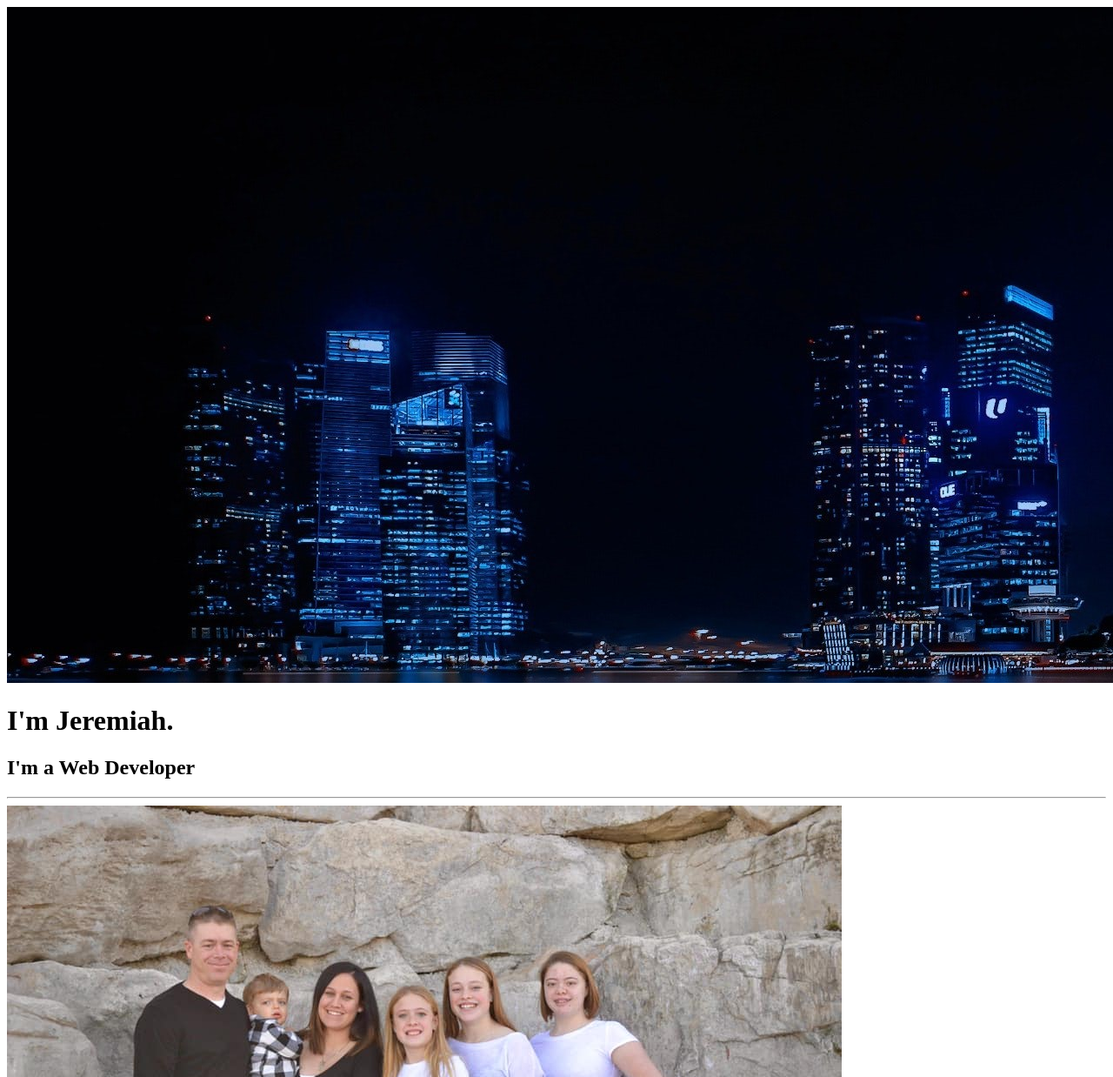
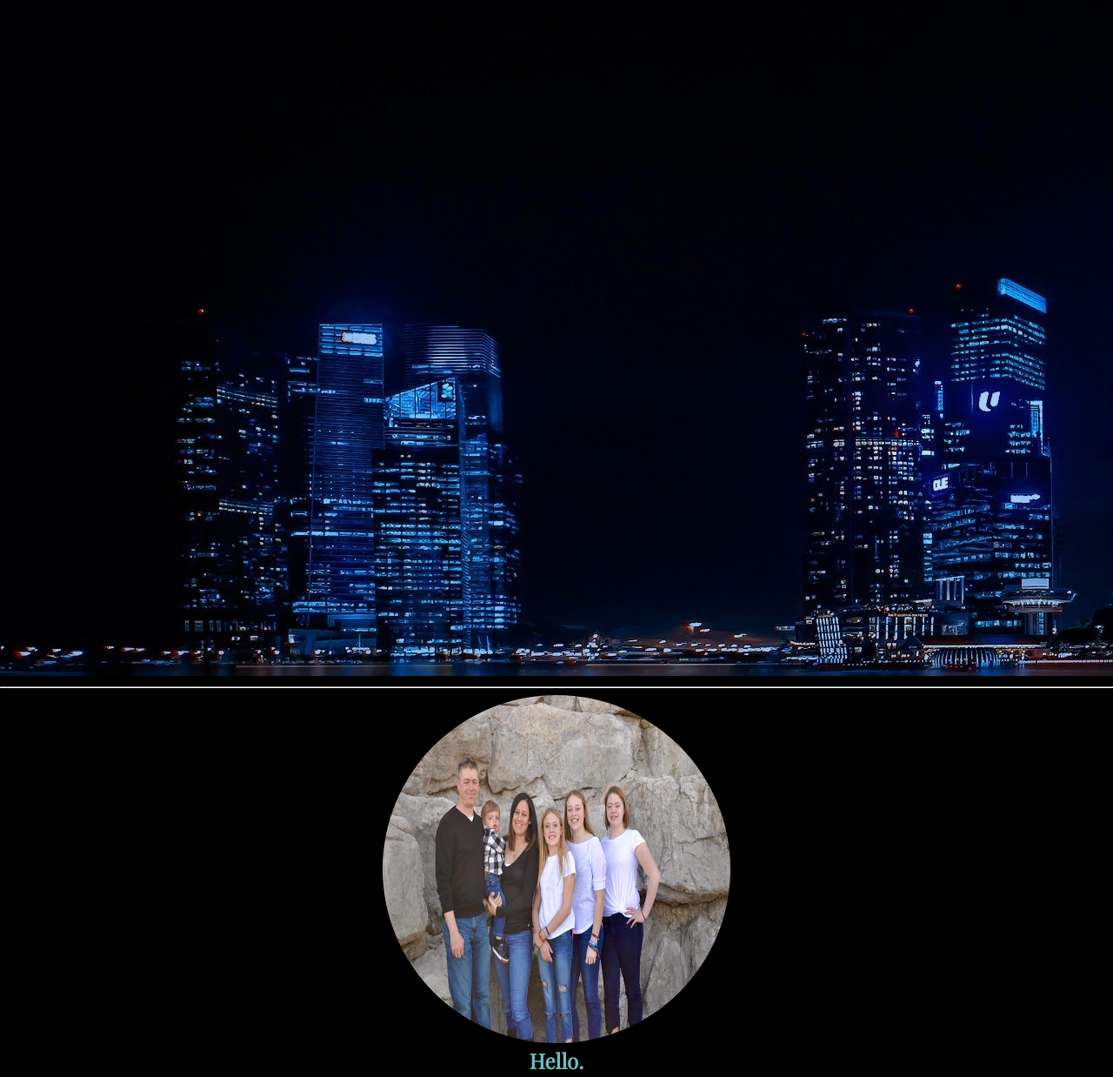
Before and after one commit to Jbritton13/Beginning, a plain HTML site: page index.html in a window 1280 px wide. Shown: the top 1238 px of the page at 87% size. Drawn offline with nearby package versions, Linux system fonts and the light colour scheme; the site is published under a folder, as on GitHub Pages, so addresses that start at the root find nothing.

Commit message:
Update index.html

```diff
--- a/index.html
+++ b/index.html
@@ -5,15 +5,14 @@
     <meta name="viewport" content="width=device-width, initial-scale=1.0">
     <meta http-equiv="X-UA-Compatible" content="ie=edge">
     <title>Jeremiah Britton</title>
-    <link rel="stylesheet" href="/CSS/styles.CSS">
-    <link rel="icon" href="favicon.ico">
+    <link rel="stylesheet" href="CSS/styles.CSS">
     <link href="https://fonts.googleapis.com/css?family=Cinzel|Playfair+Display|Yellowtail&display=swap" rel="stylesheet">
 </head>
 <body>
     <div class="top-container">
         <img class="city" src="images/cityscape.jpg" alt="city-scape.png">
         <h1 class="name">I'm Jeremiah.</h1>
-        <h2 class="wd">I'm a Web Developer</h2>
+        <h2 class="wd">I'm an aspiring Web Developer</h2>
     </div>
         <hr>
         <div class="profile">
```
